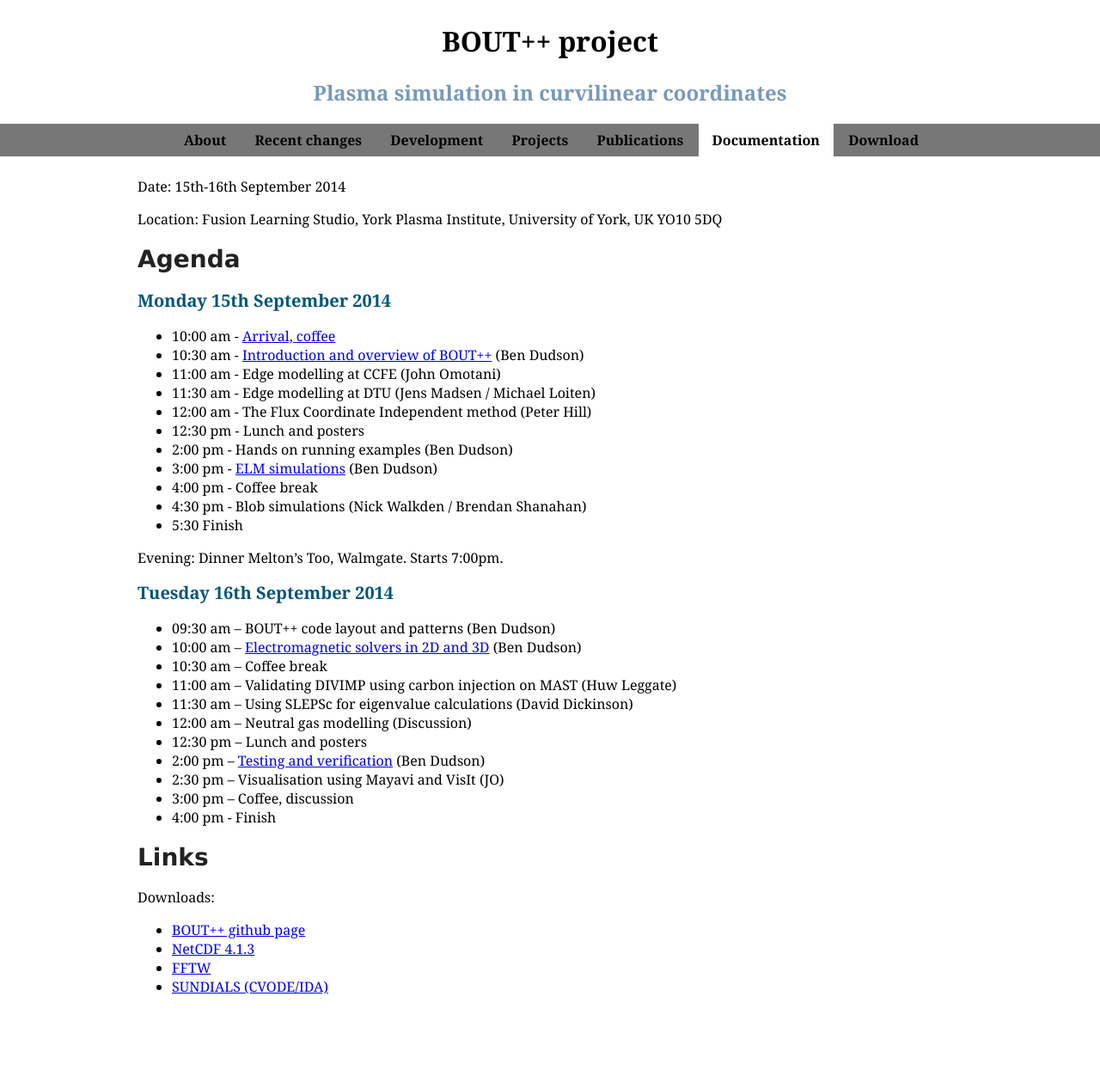
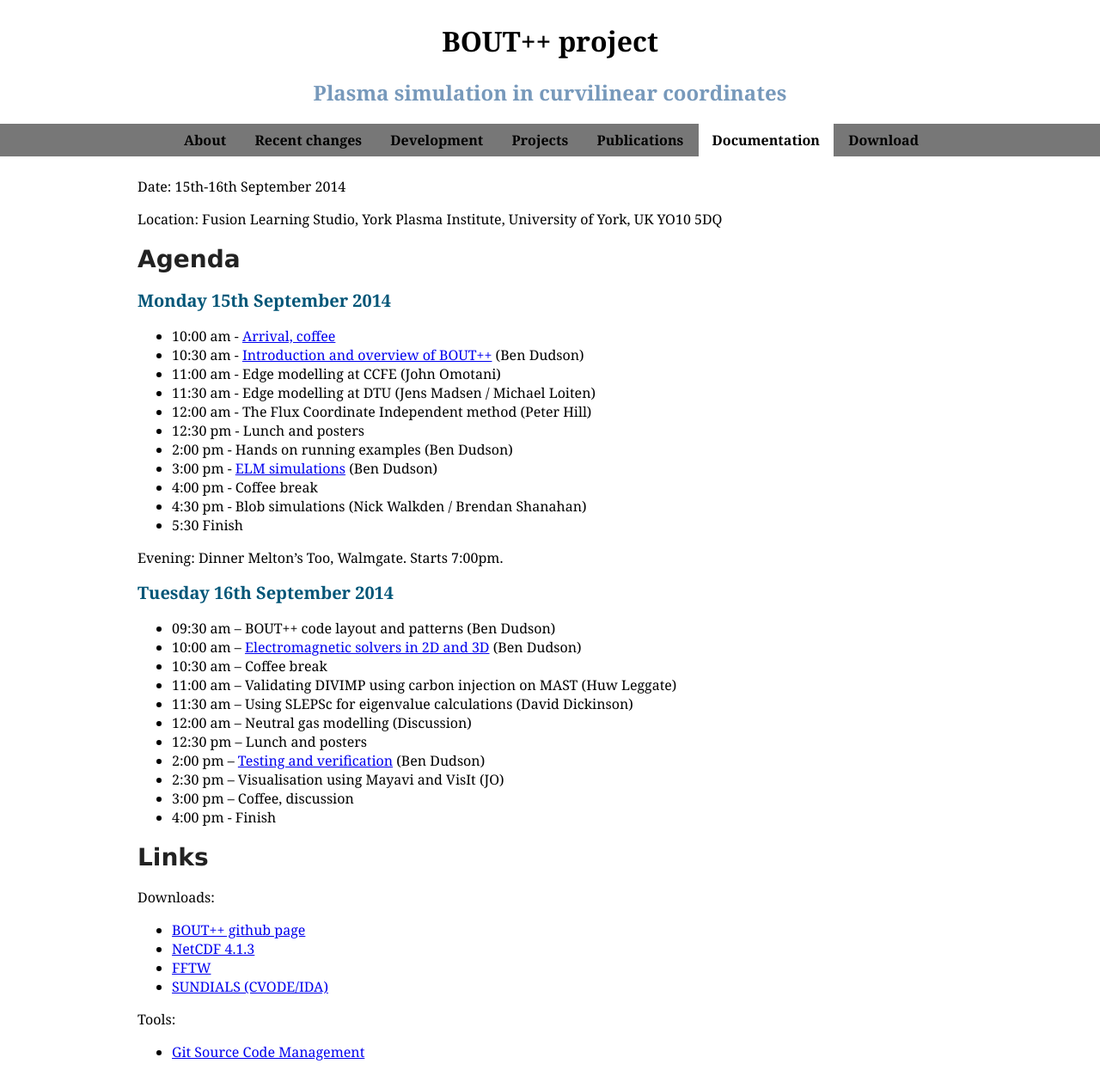
Before and after one commit to boutproject/boutproject.github.io, a Jekyll site: the page built from workshop2014.markdown, in a window 1280 px wide. Shown: the whole page at 86% size. Built offline with Jekyll 4.4.1, drawn with Linux system fonts in a browser that asks for light colours; Markdown is read by kramdown in place of the engine named in the settings; before the commit the page ends 1183 px from its top, so only the background shows below that.

Commit message:
Adding link to Git tutorials

```diff
--- a/workshop2014.markdown
+++ b/workshop2014.markdown
@@ -48,3 +48,7 @@ Downloads:
 * [NetCDF 4.1.3](http://www.unidata.ucar.edu/downloads/netcdf/netcdf-4_1_3/index.jsp)
 * [FFTW](http://www.fftw.org/download.html)
 * [SUNDIALS (CVODE/IDA)](http://computation.llnl.gov/casc/sundials/download/download.html)
+
+Tools:
+
+* [Git Source Code Management](http://git-scm.com)
```
